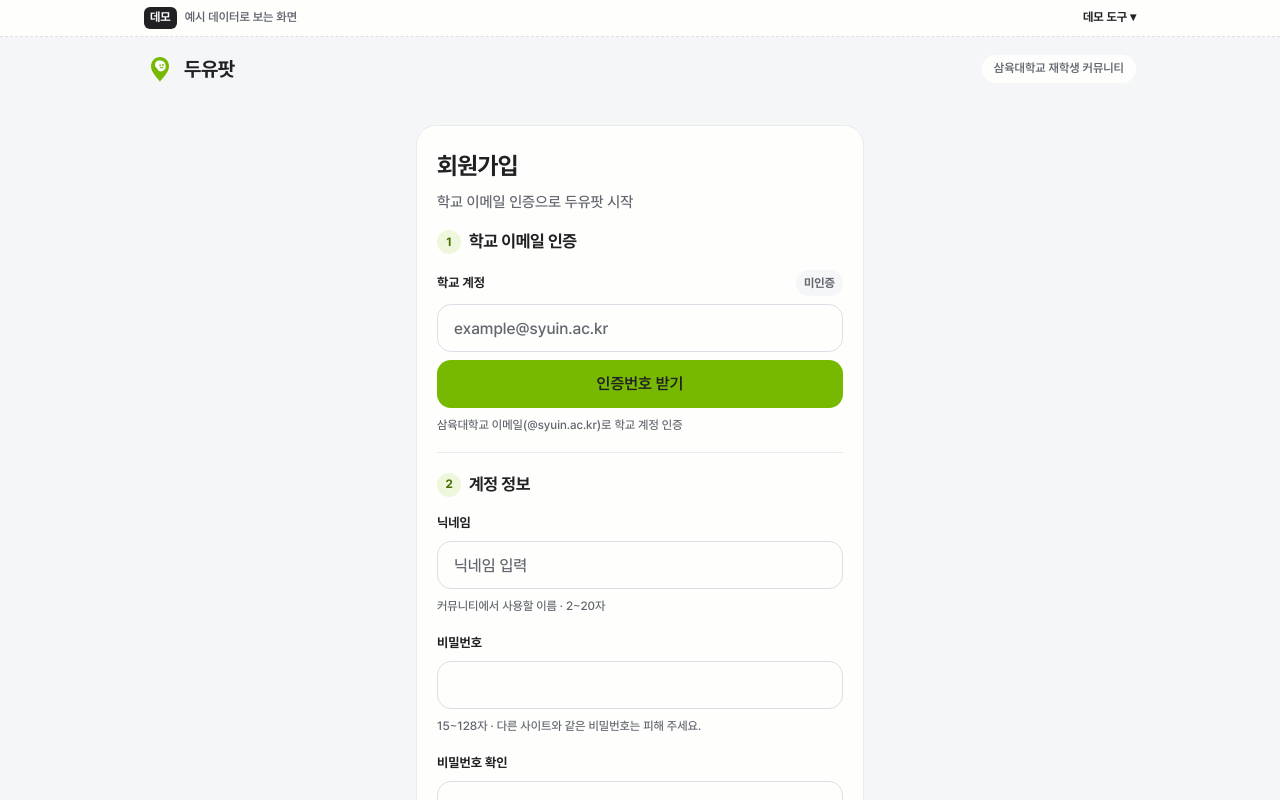
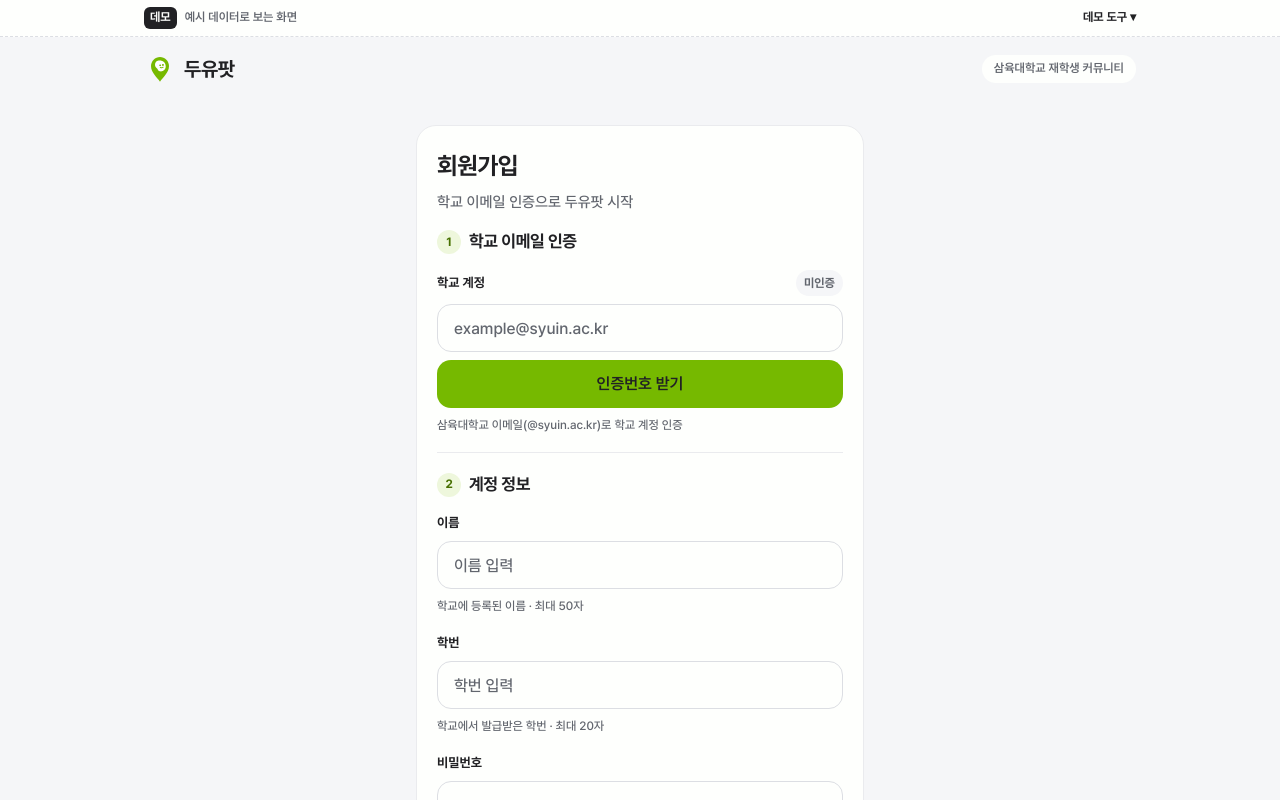
Before and after one commit to SYU-Taxi-Delivery/taxi-delivery-sharing-fe, a Next.js app: page /signup-preview in a window 1280 px wide. Shown: the top 800 px of the page. Built offline with nearby package versions, Linux system fonts and the light colour scheme.

Commit message:
fix: 회원가입 이름과 학번 입력 및 요청 필드 수정

```diff
--- a/src/features/auth/SignupScreen.tsx
+++ b/src/features/auth/SignupScreen.tsx
@@ -9,10 +9,9 @@ import { AuthLayout } from "./AuthLayout";
 import { useAuth } from "./AuthProvider";
 import {
   codeError,
-  displayNameError,
-  DISPLAY_NAME_MAX,
-  DISPLAY_NAME_MIN,
-  normalizeDisplayName,
+  nameError,
+  NAME_MAX,
+  normalizeName,
   PASSWORD_MAX,
   PASSWORD_MIN,
   passwordConfirmError,
@@ -20,6 +19,8 @@ import {
   registerErrorMessage,
   requestCodeErrorMessage,
   RESEND_INTERVAL_MS,
+  STUDENT_NO_MAX,
+  studentNoError,
   verifyCodeErrorMessage,
   type SignupOperations,
 } from "./signup";
@@ -27,7 +28,7 @@ import styles from "./auth.module.css";
 import { useAppPath } from "@/features/demo/AppProviders";
 
 type EmailStep = "idle" | "sending" | "sent" | "verifying" | "verified";
-type Field = "email" | "code" | "displayName" | "password" | "confirm";
+type Field = "email" | "code" | "name" | "studentNo" | "password" | "confirm";
 type Message = { tone: "info" | "error"; text: string } | null;
 
 const consents = [
@@ -50,7 +51,8 @@ export function SignupScreen({
   const [sentAt, setSentAt] = useState<number | null>(null);
   const [now, setNow] = useState(0);
   const [emailMessage, setEmailMessage] = useState<Message>(null);
-  const [displayName, setDisplayName] = useState("");
+  const [name, setName] = useState("");
+  const [studentNo, setStudentNo] = useState("");
   const [password, setPassword] = useState("");
   const [confirm, setConfirm] = useState("");
   const [agreed, setAgreed] = useState<Record<Consent, boolean>>({
@@ -65,11 +67,12 @@ export function SignupScreen({
   const locked = useRef(false);
   const emailInput = useRef<HTMLInputElement>(null);
   const codeInput = useRef<HTMLInputElement>(null);
-  const displayNameInput = useRef<HTMLInputElement>(null);
+  const nameInput = useRef<HTMLInputElement>(null);
+  const studentNoInput = useRef<HTMLInputElement>(null);
   const passwordInput = useRef<HTMLInputElement>(null);
   const confirmInput = useRef<HTMLInputElement>(null);
   // Focus moves once the next step's field has rendered.
-  const pendingFocus = useRef<"code" | "displayName" | null>(null);
+  const pendingFocus = useRef<"code" | "name" | null>(null);
   const baseId = useId();
   const id = (name: string) => `${baseId}-${name}`;
 
@@ -81,7 +84,7 @@ export function SignupScreen({
     const target = pendingFocus.current;
     if (!target) return;
     pendingFocus.current = null;
-    (target === "code" ? codeInput : displayNameInput).current?.focus();
+    (target === "code" ? codeInput : nameInput).current?.focus();
   }, [step]);
 
   const cooling = sentAt !== null && now - sentAt < RESEND_INTERVAL_MS;
@@ -111,7 +114,8 @@ export function SignupScreen({
       const target = {
         email: emailInput,
         code: codeInput,
-        displayName: displayNameInput,
+        name: nameInput,
+        studentNo: studentNoInput,
         password: passwordInput,
         confirm: confirmInput,
       }[first];
@@ -189,7 +193,7 @@ export function SignupScreen({
     setEmailMessage(null);
     try {
       await operations.verifyCode(email.trim(), code);
-      pendingFocus.current = "displayName";
+      pendingFocus.current = "name";
       setStep("verified");
       setCode("");
       setEmailMessage({ tone: "info", text: "학교 이메일 인증이 완료됐어요." });
@@ -206,24 +210,26 @@ export function SignupScreen({
     event.preventDefault();
     if (locked.current || !ready) return;
     const next = {
-      displayName: displayNameError(displayName) ?? undefined,
+      name: nameError(name) ?? undefined,
+      studentNo: studentNoError(studentNo) ?? undefined,
       password: passwordError(password) ?? undefined,
       confirm: passwordConfirmError(password, confirm) ?? undefined,
     };
     setSubmitError(null);
-    if (showErrors(next, ["displayName", "password", "confirm"])) return;
+    if (showErrors(next, ["name", "studentNo", "password", "confirm"])) return;
     locked.current = true;
     setSubmitting(true);
-    const name = normalizeDisplayName(displayName);
+    const normalizedName = normalizeName(name);
     try {
       await operations.register({
-        email: email.trim(),
-        displayName: name,
+        studentNo: studentNo.trim(),
+        name: normalizedName,
+        schoolEmail: email.trim(),
         password,
       });
       setPassword("");
       setConfirm("");
-      setDone(name);
+      setDone(normalizedName);
     } catch (failure) {
       const status =
         typeof failure === "object" && failure !== null && "status" in failure
@@ -332,7 +338,7 @@ export function SignupScreen({
                 id={id("email")}
                 className={styles.input}
                 type="email"
-                name="email"
+                name="schoolEmail"
                 inputMode="email"
                 autoComplete="email"
                 autoCapitalize="none"
@@ -460,31 +466,55 @@ export function SignupScreen({
               계정 정보
             </h2>
             <div className={styles.field}>
-              <label htmlFor={id("displayName")} className={styles.label}>
-                닉네임
+              <label htmlFor={id("name")} className={styles.label}>
+                이름
               </label>
               <input
-                ref={displayNameInput}
-                id={id("displayName")}
+                ref={nameInput}
+                id={id("name")}
                 className={styles.input}
-                name="nickname"
-                autoComplete="nickname"
-                placeholder="닉네임 입력"
-                value={displayName}
-                aria-invalid={errors.displayName ? true : undefined}
-                aria-describedby={describe(
-                  "displayName",
-                  id("displayName-help"),
-                )}
+                name="name"
+                autoComplete="name"
+                required
+                placeholder="이름 입력"
+                value={name}
+                aria-invalid={errors.name ? true : undefined}
+                aria-describedby={describe("name", id("name-help"))}
                 onChange={(event) => {
-                  setDisplayName(event.target.value);
-                  clearError("displayName");
+                  setName(event.target.value);
+                  clearError("name");
                 }}
               />
-              {fieldError("displayName")}
-              <p id={id("displayName-help")} className={styles.help}>
-                커뮤니티에서 사용할 이름 · {DISPLAY_NAME_MIN}~{DISPLAY_NAME_MAX}
-                자
+              {fieldError("name")}
+              <p id={id("name-help")} className={styles.help}>
+                학교에 등록된 이름 · 최대 {NAME_MAX}자
+              </p>
+            </div>
+
+            <div className={styles.field}>
+              <label htmlFor={id("studentNo")} className={styles.label}>
+                학번
+              </label>
+              <input
+                ref={studentNoInput}
+                id={id("studentNo")}
+                className={styles.input}
+                type="text"
+                name="studentNo"
+                autoComplete="off"
+                required
+                placeholder="학번 입력"
+                value={studentNo}
+                aria-invalid={errors.studentNo ? true : undefined}
+                aria-describedby={describe("studentNo", id("studentNo-help"))}
+                onChange={(event) => {
+                  setStudentNo(event.target.value);
+                  clearError("studentNo");
+                }}
+              />
+              {fieldError("studentNo")}
+              <p id={id("studentNo-help")} className={styles.help}>
+                학교에서 발급받은 학번 · 최대 {STUDENT_NO_MAX}자
               </p>
             </div>
 
@@ -497,7 +527,7 @@ export function SignupScreen({
                 id={id("password")}
                 className={styles.input}
                 type="password"
-                name="new-password"
+                name="password"
                 autoComplete="new-password"
                 value={password}
                 aria-invalid={errors.password ? true : undefined}
--- a/src/features/auth/authApi.ts
+++ b/src/features/auth/authApi.ts
@@ -109,9 +109,8 @@ export const authOperations: AuthOperations = {
 };
 
 /**
- * Not connected: the backend sign-up takes @syu.ac.kr addresses and a student
- * number, which differs from the screen (@syuin.ac.kr, nickname). See
- * docs/backend-integration.md.
+ * Fields match the backend, but signup remains disconnected until text success
+ * responses and verification/password policies are adapted. See docs/backend-integration.md.
  */
 export const signupOperations: SignupOperations = {
   requestCode: notConnected,
--- a/src/features/auth/signup.ts
+++ b/src/features/auth/signup.ts
@@ -1,12 +1,13 @@
 import { SCHOOL_EMAIL_DOMAIN } from "./auth";
 
 export type SignupRequest = {
-  email: string;
-  displayName: string;
+  studentNo: string;
+  name: string;
+  schoolEmail: string;
   password: string;
 };
 
-// UI callbacks; the URI, DTO and how verification is tied to sign-up belong to #18.
+// UI callbacks; API transport and email verification are connected separately in #18.
 export type SignupOperations = {
   /** Sends a 6-digit code. Same answer whether or not the email is registered. */
   requestCode: (email: string) => Promise<void>;
@@ -18,22 +19,31 @@ export type SignupOperations = {
 
 export const PASSWORD_MIN = 15;
 export const PASSWORD_MAX = 128;
-export const DISPLAY_NAME_MIN = 2;
-export const DISPLAY_NAME_MAX = 20;
+export const NAME_MAX = 50;
+export const STUDENT_NO_MAX = 20;
 export const RESEND_INTERVAL_MS = 60_000;
 
 const codePoints = (value: string) => Array.from(value).length;
 
-/** Nicknames keep inner spaces; only the ends are trimmed after NFC. */
-export function normalizeDisplayName(value: string): string {
+/** Names keep inner spaces; only the ends are trimmed after NFC. */
+export function normalizeName(value: string): string {
   return value.normalize("NFC").trim();
 }
 
-export function displayNameError(value: string): string | null {
-  const length = codePoints(normalizeDisplayName(value));
-  if (length === 0) return "닉네임을 입력해 주세요.";
-  if (length < DISPLAY_NAME_MIN || length > DISPLAY_NAME_MAX) {
-    return `닉네임은 ${DISPLAY_NAME_MIN}~${DISPLAY_NAME_MAX}자로 입력해 주세요.`;
+export function nameError(value: string): string | null {
+  const length = normalizeName(value).length;
+  if (length === 0) return "이름을 입력해 주세요.";
+  if (length > NAME_MAX) {
+    return `이름은 ${NAME_MAX}자 이하로 입력해 주세요.`;
+  }
+  return null;
+}
+
+export function studentNoError(value: string): string | null {
+  const length = value.trim().length;
+  if (length === 0) return "학번을 입력해 주세요.";
+  if (length > STUDENT_NO_MAX) {
+    return `학번은 ${STUDENT_NO_MAX}자 이하로 입력해 주세요.`;
   }
   return null;
 }
```
Also changed, not shown: src/features/auth/README.md, 4 other files (tests, documents, lock files or other folders).
